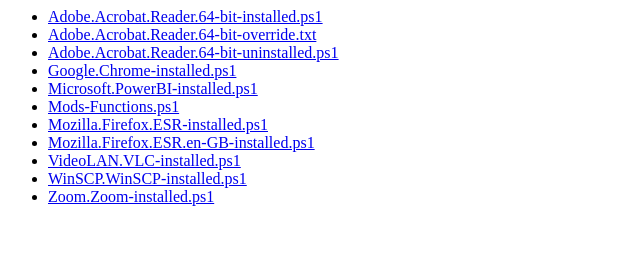
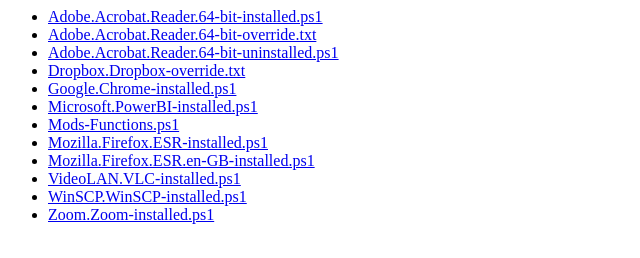
Before and after one commit to DF-UEA/df-uea.github.io, a plain HTML site: page wau-mods/index.html in a window 1280 px wide. Shown: the whole page, without its empty margins (0-640 px from the left). Drawn offline with Linux system fonts and the light colour scheme.

Commit message:
Updated index.html

```diff
--- a/wau-mods/index.html
+++ b/wau-mods/index.html
@@ -2,6 +2,7 @@
 <li><a href='Adobe.Acrobat.Reader.64-bit-installed.ps1'>Adobe.Acrobat.Reader.64-bit-installed.ps1</a></li>
 <li><a href='Adobe.Acrobat.Reader.64-bit-override.txt'>Adobe.Acrobat.Reader.64-bit-override.txt</a></li>
 <li><a href='Adobe.Acrobat.Reader.64-bit-uninstalled.ps1'>Adobe.Acrobat.Reader.64-bit-uninstalled.ps1</a></li>
+<li><a href='Dropbox.Dropbox-override.txt'>Dropbox.Dropbox-override.txt</a></li>
 <li><a href='Google.Chrome-installed.ps1'>Google.Chrome-installed.ps1</a></li>
 <li><a href='Microsoft.PowerBI-installed.ps1'>Microsoft.PowerBI-installed.ps1</a></li>
 <li><a href='Mods-Functions.ps1'>Mods-Functions.ps1</a></li>
```
